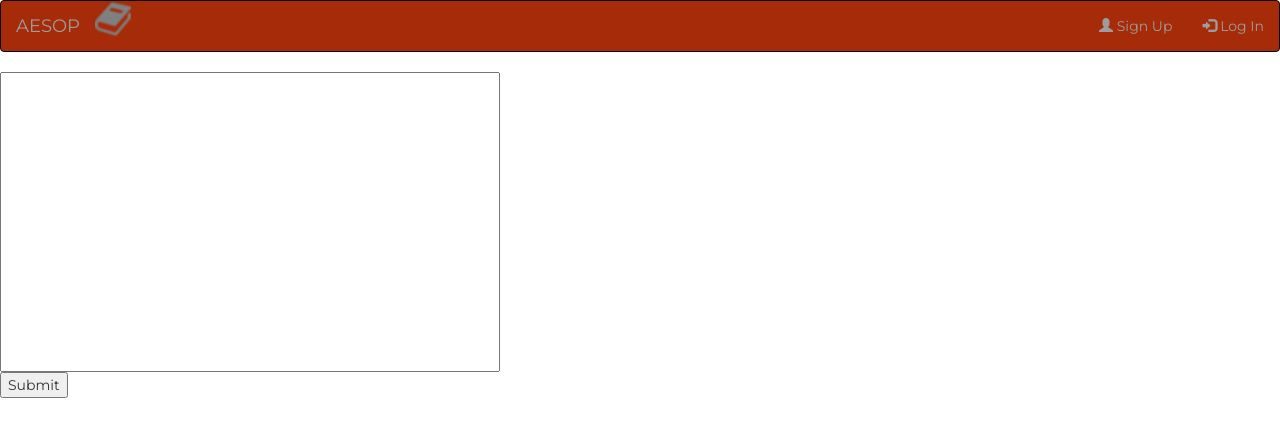
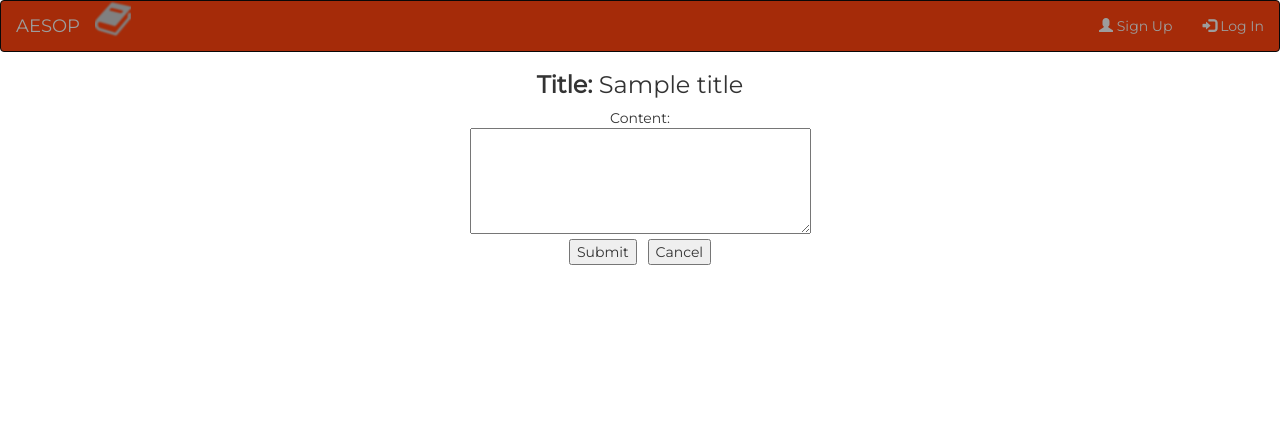
Before and after one commit to jenyu7/aesop, a Flask app: template templates/add.html in a window 1280 px wide. Shown: the top 437 px of the page. Run offline with Flask 2, Linux system fonts and the light colour scheme; the template is opened without the code that fills it: most values are stand-ins (such as "Sample title", 1, 10 or a date in 2020); some libraries are stand-ins or nearby versions.

Commit message:
fixed link bugs

```diff
--- a/app.py
+++ b/app.py
@@ -43,23 +43,24 @@ def root():
 @app.route('/base')
 def homepage():
     # print database.getStory(0)
-    # Dictionary for stories in the form of Title: [id, content]
+    # Dictionary for stories in the form of Title: [id, content, link]
     stories = {}
-    L = [-1, ""]
-    link = "/add_story?id="
+    L = [-1, "",""]
+    link = ""
     # While there is still another story in the story database, display it
     story_id = 0
     while story_id >= 0:
         try:
+            link = "/add_story?id="
             link += str(story_id)
             info = database.getStory(story_id)
-            stories[info[1]] = [story_id, info[3]]
+            stories[info[1]] = [story_id, info[3], link]
             story_id += 1
         except:
             print "No more stories in database."
             break;
     print stories
-    return render_template('base.html', stories=stories, link=link)
+    return render_template('base.html', stories=stories)
 
 
 # Profile page - shows profile stats and (if time, allow them to change password)
@@ -101,9 +102,11 @@ def add_story():
         print "-------------\n\n"
         print id
         print "-------------\n\n"
+        title = database.getStory(id)
+        title = title[1]
         if edit.verify(id):
             print "render add"
-            return render_template("add.html")
+            return render_template("add.html", title=title)
         else:
             flash("You have already contributed to this story.")
             return redirect(url_for('profile'))
@@ -135,8 +138,9 @@ def edited_stories():
         user = session.get('username')
         ids = database.getUserStories(user)
         print ids
-        # Dictionary for stories in the form of Title: id
+        # Dictionary for stories in the form of Title: [id, link]
         stories = {}
+        L = [0, ""]
         # While there is still another story in the story database, display it
         i = 0
         while i < len(ids):
@@ -144,10 +148,10 @@ def edited_stories():
             link += str(ids[i])
             info = database.getStory(ids[i])
             print "info: ", info
-            stories[info[1]] = ids[i]
+            stories[info[1]] = [ids[i], link]
             i += 1
-        print stories
-        return render_template('edited_stories.html', stories=stories, link=link)
+        print "STORIES: ", stories
+        return render_template('edited_stories.html', stories=stories)
 
 # View each edited story in full
 @app.route('/view_story')
--- a/templates/add.html
+++ b/templates/add.html
@@ -2,9 +2,10 @@
 
 {% block content %}
 
-<form action = '/add_story' method = 'POST'>
-  <input style="height:300px;width:500px" type = 'text' name = 'content' required><br>
-  <input type = 'submit' name = 'update'>
+<form action = '/add_story' method = 'POST' style="text-align:center">
+ <h3><b> Title:</b> {{title}} <br></h3>
+  Content:<br><textarea name='content' cols="40" rows="5" required></textarea><br>
+  <input type = 'submit' name ='update'> &nbsp <input type="submit" value="Cancel" name="cancel">
 </form>
 
 {% endblock content %}
--- a/templates/base.html
+++ b/templates/base.html
@@ -72,7 +72,7 @@
 	  <blockquote style="text-align:left" >
 	    <i> {{ stories[title][1] }} </i>
 	  </blockquote>
-	   <a href={{link}}>&nbsp Edit This Story </a><br><br>
+	   <a href={{ stories[title][2]}}>&nbsp Edit This Story </a><br><br>
 	    <!-- Use request.args.get("id") to access the story's id-->
 	{% endfor %}
         </p>
--- a/templates/edited_stories.html
+++ b/templates/edited_stories.html
@@ -26,8 +26,8 @@
 	{% for title in stories %}
 	<!-- Stories dictionary: {{stories}}-->
 	<p>
-	  <h3 style="text-align:left"> &nbsp Story#: <i> {{ stories[title] }} </i>
-	  <h2 style="text-align:left"> &nbsp Title: <i> {{ title }} </i><br></h2>	    <h4 style="text-align:left"><i> <a href= {{link}}> Read Full Story</i><br></h4>
+	  <h3 style="text-align:left"> &nbsp Story#: <i> {{ stories[title][0] }} </i>
+	  <h2 style="text-align:left"> &nbsp Title: <i> {{ title }} </i><br></h2>	    <h4 style="text-align:left"><i> <a href= {{stories[title][1]}}> Read Full Story</i><br></h4>
 
 	    <br><br>
 	{% endfor %}
```
